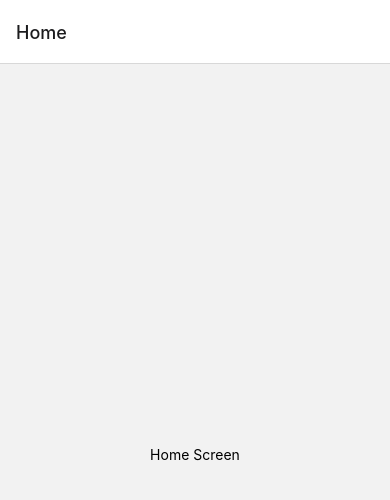
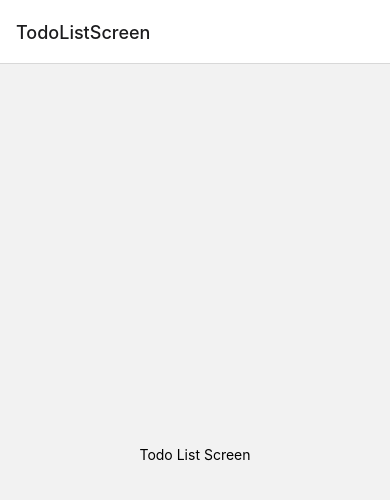
Before and after one commit to gag0712/YPLabsTodo, a React Native app: screen /TodoListScreen in a window 390 px wide. Before the commit this address had no page. Shown: the top 500 px of the page. Built offline with nearby package versions, Linux system fonts and the light colour scheme.

Commit message:
chore: add src folder

```diff
--- a/index.js
+++ b/index.js
@@ -3,7 +3,7 @@
  */
 
 import {AppRegistry} from 'react-native';
-import App from './App';
+import App from './src/App';
 import {name as appName} from './app.json';
 
 AppRegistry.registerComponent(appName, () => App);
--- a/App.tsx
+++ b/src/App.tsx
@@ -3,14 +3,7 @@ import {Text, View} from 'react-native';
 
 import {NavigationContainer} from '@react-navigation/native';
 import {createNativeStackNavigator} from '@react-navigation/native-stack';
-
-function HomeScreen() {
-  return (
-    <View style={{flex: 1, alignItems: 'center', justifyContent: 'center'}}>
-      <Text>Home Screen</Text>
-    </View>
-  );
-}
+import {TodoListScreen} from './screens';
 
 const Stack = createNativeStackNavigator();
 
@@ -18,7 +11,7 @@ function App(): React.JSX.Element {
   return (
     <NavigationContainer>
       <Stack.Navigator>
-        <Stack.Screen name="Home" component={HomeScreen} />
+        <Stack.Screen name="TodoListScreen" component={TodoListScreen} />
       </Stack.Navigator>
     </NavigationContainer>
   );
--- /dev/null
+++ b/src/screens/TodoListScreen.tsx
@@ -0,0 +1,9 @@
+import {Text, View} from 'react-native';
+
+export const TodoListScreen = () => {
+  return (
+    <View style={{flex: 1, alignItems: 'center', justifyContent: 'center'}}>
+      <Text>Todo List Screen</Text>
+    </View>
+  );
+};
--- /dev/null
+++ b/src/screens/index.ts
@@ -0,0 +1 @@
+export * from './TodoListScreen';
```
Also changed, not shown: 1 other file (tests, documents, lock files or other folders).
